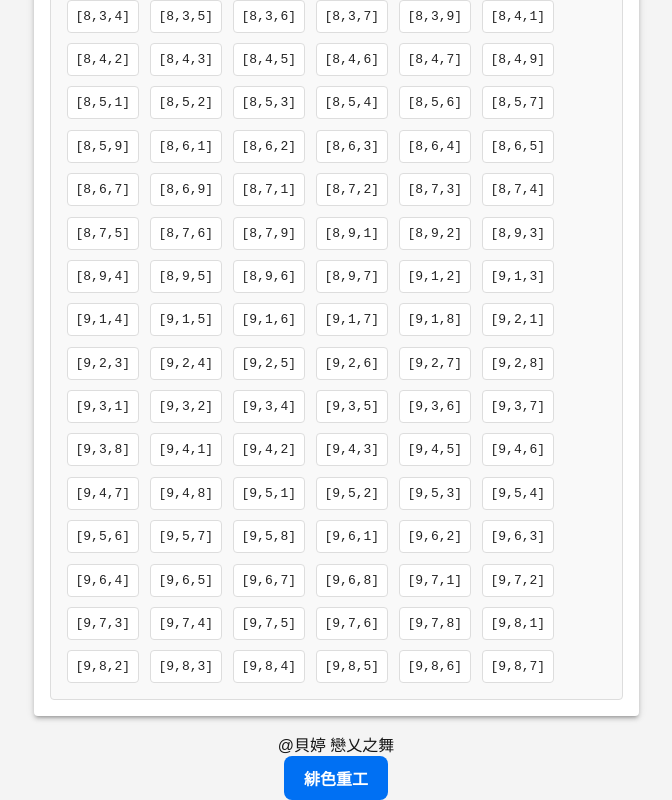
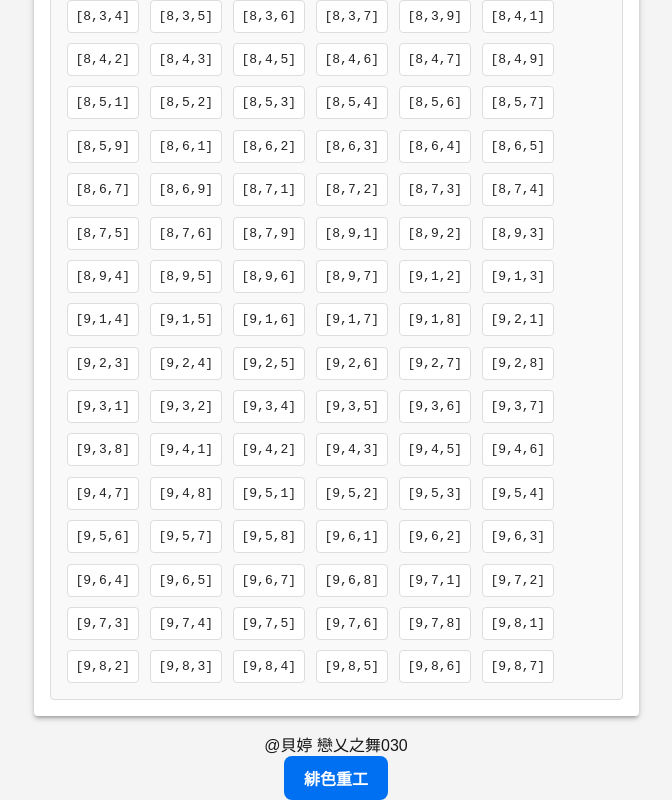
Before and after one commit to ScholesAcg/Project_Beatrice, a Next.js app: page /mabinogi_numbergame in a window 1280 px wide. Shown: the part 3638-4438 px from the top of the page, without its empty margins (304-976 px from the left). Built offline with nearby package versions, Linux system fonts and the light colour scheme.

Commit message:
signature2

```diff
--- a/src/app/mabinogi_numbergame/page.jsx
+++ b/src/app/mabinogi_numbergame/page.jsx
@@ -300,7 +300,7 @@ const MabinogiNumberGame = () => {
 
             </Paper>
             <div>
-                @貝婷 戀乂之舞
+                @貝婷 戀乂之舞030
             </div>
             <Link
                 href="/"
```
